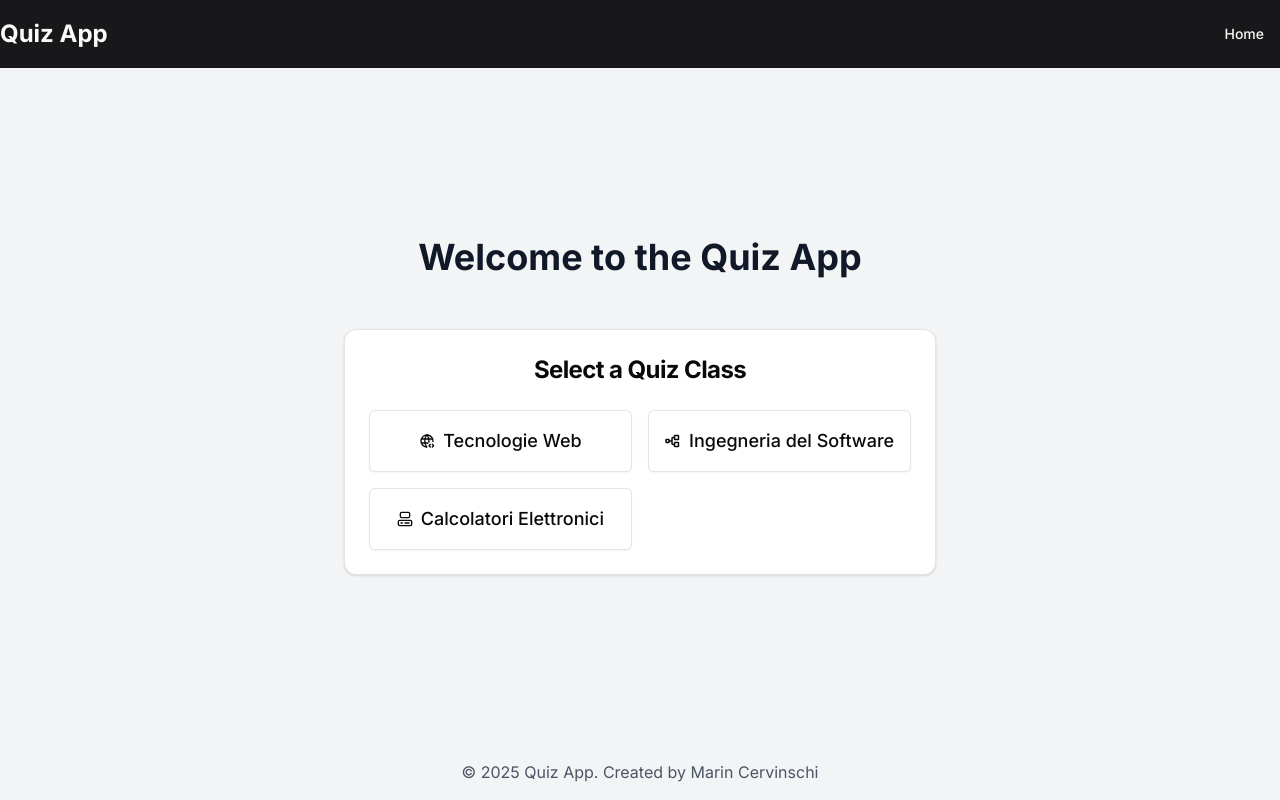
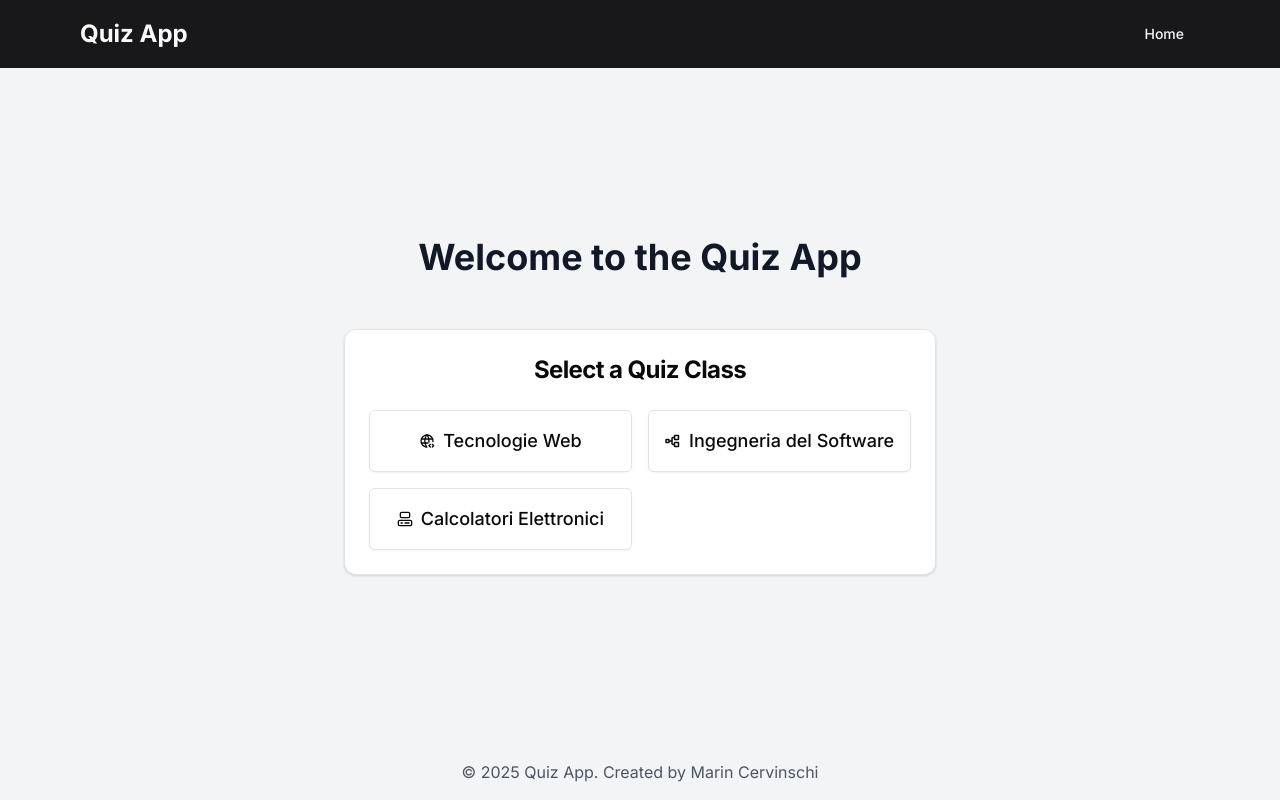
Before and after one commit to MarinCervinschi/WebTechnologyQuiz, a Next.js app: page / in a window 1280 px wide. Built offline with nearby package versions, Linux system fonts and the light colour scheme; a web font is replaced by a local one.

Commit message:
style config

```diff
--- a/tailwind.config.js
+++ b/tailwind.config.js
@@ -8,6 +8,16 @@ module.exports = {
   ],
   theme: {
   	extend: {
+		container: {
+			center: true,
+			padding: {
+				DEFAULT: '1rem',
+				sm: '2rem',
+				lg: '4rem',
+				xl: '5rem',
+				'2xl': '6rem',
+			},
+		},
   		colors: {
   			'light-blue': '#2E8CAD',
   			background: 'hsl(var(--background))',
```
